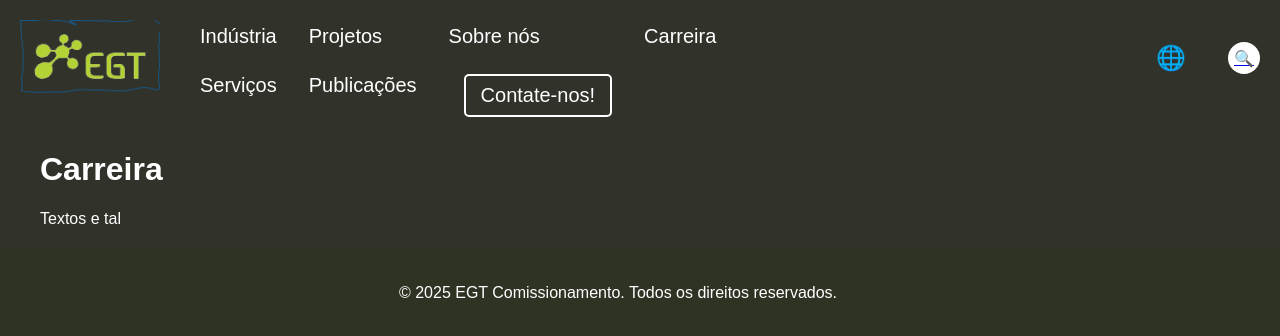
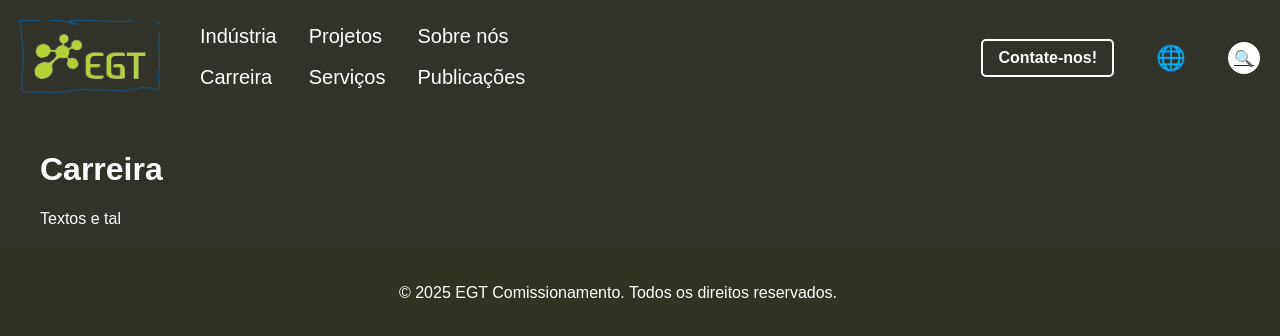
Before and after one commit to Heitordays/EGT_Site_dev, a React app: page /carreira in a window 1280 px wide. Shown: the top 336 px of the page. Built offline with nearby package versions, Linux system fonts and the light colour scheme; the HTML template or start-up script is replaced by a standard one.

Commit message:
Organizção do grid e do css do header

```diff
--- a/src/assets/Components/Header/Header.css
+++ b/src/assets/Components/Header/Header.css
@@ -1,28 +1,26 @@
-/* src/components/Header/Header.css */
-.lang {
-    font-size: 14px;
-    font-weight: 500;
-    color: white;
+/* ========================================= */
+/* 1. ESTILOS DO HEADER (CONTÊINER PRINCIPAL) */
+/* ========================================= */
+
+header {
+    background-color: transparent;
+    transition: background-color 0.3s ease;
 }
 
-.logo {
-    width: 140px;
-    height: auto;
+header h1 {
+    margin: 0;
+    color: var(--verde-claro);
+    font-size: 24px;
 }
 
-.menu {
-    list-style: none;
-    display: grid;
-    gap: 10px;
-    padding: 0;
-    margin: 0;
-    grid-template-columns: repeat(4, max-content);
-    column-gap: 32px;
-    row-gap: 40%;
-    padding: 0;
-    margin: 0;
-    margin-top: 5px;
+header.scrolled {
+    background-color: var(--preto-profundo);
+    box-shadow: 0 2px 10px rgba(0, 0, 0, 0.4);
 }
+
+/* ========================================= */
+/* 2. ESTILOS DA NAVBAR (Contêiner Flex) */
+/* ========================================= */
 
 .navbar {
     display: flex;
@@ -41,10 +39,41 @@
     z-index: 999;
 }
 
+.navbar.scrolled {
+    background-color: #31332B;
+    box-shadow: 0 4px 12px rgba(0, 0, 0, 0.1);
+}
+
+.navbar.hide-on-scroll {
+    transform: translateY(-100%);
+}
+
+.logo {
+    width: 140px;
+    height: auto;
+}
+
+/* ========================================= */
+/* 3. LADO ESQUERDO: LINKS E LOGO */
+/* ========================================= */
+
 .navbar-left {
     display: flex;
     align-items: left;
     gap: 40px;
+}
+
+.menu {
+    list-style: none;
+    display: grid;
+    gap: 10px;
+    padding: 0;
+    margin: 0;
+    grid-template-columns: repeat(3, max-content);
+    column-gap: 32px;
+    row-gap: 40%;
+    /* Duplicatas removidas na organização: padding: 0; margin: 0; */
+    margin-top: 5px;
 }
 
 .menu li a {
@@ -54,11 +83,37 @@
     font-size: 20px;
 }
 
+/* ========================================= */
+/* 4. LADO DIREITO: ÍCONES E IDIOMA */
+/* ========================================= */
+
 .navbar-right {
     display: flex;
     align-items: center;
     gap: 30px;
 }
+
+.lang {
+    font-size: 14px;
+    font-weight: 500;
+    color: white;
+}
+
+.circle-icon {
+    background: white;
+    color: black;
+    width: 32px;
+    height: 32px;
+    border-radius: 50%;
+    display: flex;
+    align-items: center;
+    justify-content: center;
+    font-size: 16px;
+}
+
+/* ========================================= */
+/* 5. ESTILO DO BOTÃO (CTT-BUTTON) */
+/* ========================================= */
 
 .ctt-button {
     /* Padding e Margem */
@@ -81,40 +136,3 @@
     background-color: white;
     color: #1a1a1a;
 }
-
-header {
-    background-color: transparent;
-    transition: background-color 0.3s ease;
-}
-
-header.scrolled {
-    background-color: var(--preto-profundo);
-    box-shadow: 0 2px 10px rgba(0, 0, 0, 0.4);
-}
-
-header h1 {
-    margin: 0;
-    color: var(--verde-claro);
-    font-size: 24px;
-}
-
-.navbar.scrolled {
-    background-color: #31332B;
-    box-shadow: 0 4px 12px rgba(0, 0, 0, 0.1);
-}
-
-.navbar.hide-on-scroll {
-    transform: translateY(-100%);
-}
-
-.circle-icon {
-    background: white;
-    color: black;
-    width: 32px;
-    height: 32px;
-    border-radius: 50%;
-    display: flex;
-    align-items: center;
-    justify-content: center;
-    font-size: 16px;
-}
--- a/src/assets/Components/Header/Header.jsx
+++ b/src/assets/Components/Header/Header.jsx
@@ -6,28 +6,28 @@ import './Header.css';
 import LanguageSwitchButton from '../LanguageSwitchButton/LanguageSwitchButton.jsx';
 
 const Header = ({ headerClasses }) => {
-    // Nota: A lógica de scroll (scrolled/hide-on-scroll) fica no componente que chama o Header.
-
     return (
         <header className={headerClasses || 'navbar'}>
             <div className="navbar-left">
                 <a href="./">
-                    <img src="logo.png" className="logo" />
+                    <img src="logo.png" className="logo" alt="Logo" />
                 </a>
                 <div className="navbar-links">
                     <ul className="menu">
+                        {/* 6 Links que se encaixam no layout de 4 colunas (4 na 1ª linha, 2 na 2ª) */}
                         <li><a href="industria">Indústria</a></li>
                         <li><a href="projetos">Projetos</a></li>
                         <li><a href="sobre-nos">Sobre nós</a></li>
                         <li><a href="carreira">Carreira</a></li>
                         <li><a href="servicos">Serviços</a></li>
                         <li><a href="publicacoes">Publicações</a></li>
-                        <li><a href="contate-nos" className="ctt-button">Contate-nos!</a></li>
+                        {/* ⚠️ REMOVIDO: O botão Contate-nos! não deve estar aqui. */}
                     </ul>
                 </div>
             </div>
 
             <div className="navbar-right">
+                <a href="contate-nos" className="ctt-button">Contate-nos!</a>
                 <LanguageSwitchButton />
                 <a href="#"><div className="circle-icon">🔍</div></a>
             </div>
```
